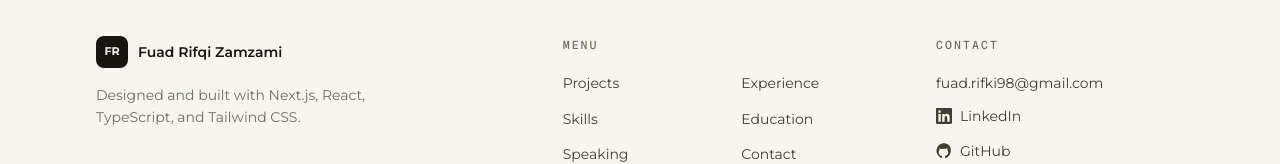
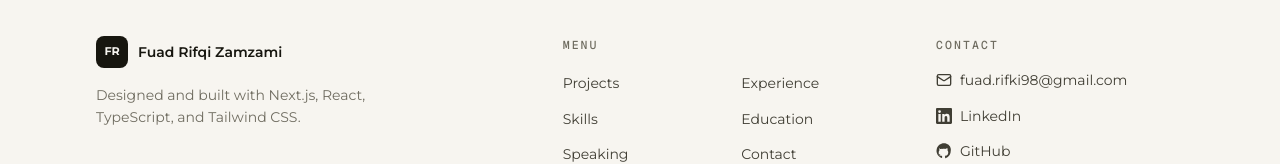
Before and after one commit to fuadrifki/my-portfolio, a Next.js app: page / in a window 1280 px wide. Shown: the part 10267-10431 px from the top of the page. Built offline with nearby package versions, Linux system fonts and the light colour scheme.

Commit message:
fix: add mail icon to footer email link

```diff
--- a/src/components/footer.tsx
+++ b/src/components/footer.tsx
@@ -1,6 +1,6 @@
 "use client";
 
-import { ArrowUp } from "lucide-react";
+import { ArrowUp, Mail } from "lucide-react";
 import { GithubIcon, LinkedinIcon } from "@/components/icons";
 import { useLanguage } from "@/components/providers";
 import { profile, ui, YEAR } from "@/data/portfolio";
@@ -57,8 +57,9 @@ export function Footer() {
               <li>
                 <a
                   href={`mailto:${profile.email}`}
-                  className="text-sm text-(--ink-soft) transition-colors hover:text-(--accent)"
+                  className="inline-flex items-center gap-2 text-sm text-(--ink-soft) transition-colors hover:text-(--accent)"
                 >
+                  <Mail className="size-4" />
                   {profile.email}
                 </a>
               </li>
```
